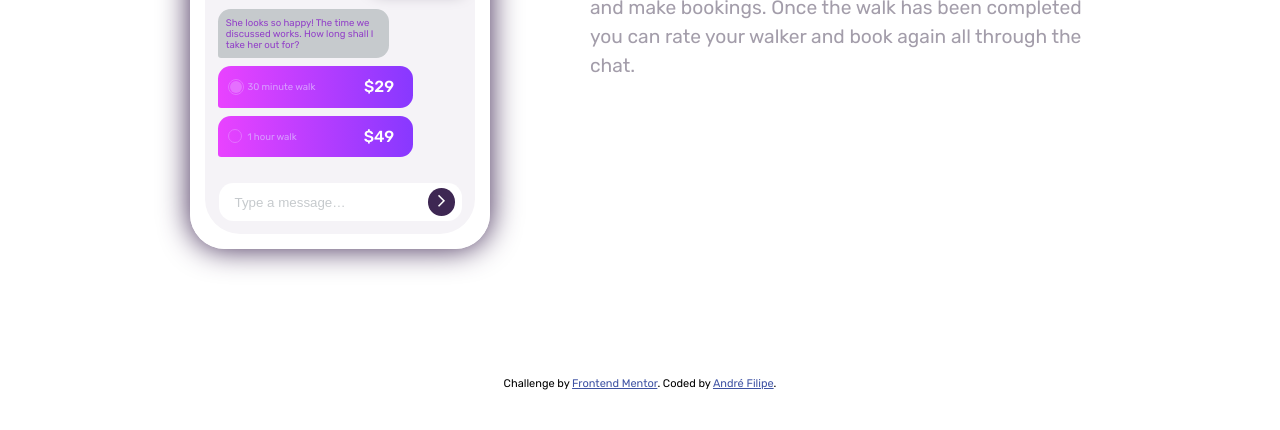
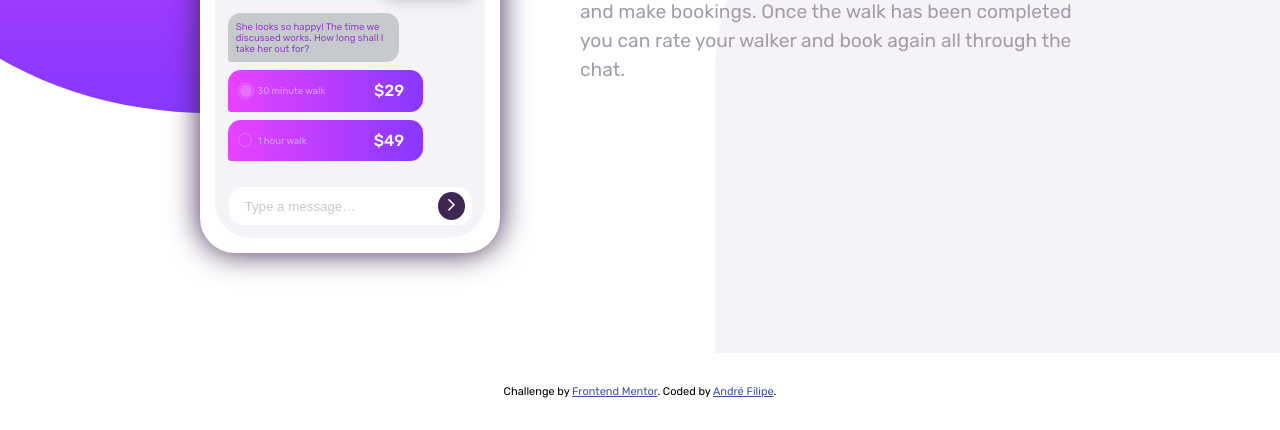
Before and after one commit to EuTechT/chat-app-css-illustration-master, a plain HTML site: page index.html in a window 1280 px wide. Shown: the part 447-877 px from the top of the page. Drawn offline with Linux system fonts and the light colour scheme.

Commit message:
Challenge concluded

```diff
--- a/index.html
+++ b/index.html
@@ -4,7 +4,7 @@
   <meta charset="UTF-8">
   <meta name="viewport" content="width=device-width, initial-scale=1.0"> <!-- displays site properly based on user's device -->
 
-  <link rel="icon" type="image/png" sizes="32x32" href="./images/favicon-32x32.png">
+  <link rel="icon" type="image/png" sizes="32x32" href="./src/images/favicon-32x32.png">
 
   <link rel="preconnect" href="https://fonts.googleapis.com">
   <link rel="preconnect" href="https://fonts.gstatic.com" crossorigin>
--- a/src/styles/styles.css
+++ b/src/styles/styles.css
@@ -31,23 +31,75 @@ html {
 
 .main {
     padding: 2rem;
+    position: relative;
+    overflow-x: hidden;
+}
+
+.main::before {
+    content: "";
+    width: 80%;
+    max-width: 710px;
+    height: 50%;
+    background-image: linear-gradient(to bottom, var(--gradient-1), var(--gradient-2));
+    position: absolute;
+    top: 0;
+    left: -145px;
+
+    z-index: -1;
+
+    border-radius: 0 0 50% 50%;
+}
+
+.main::after {
+    content: "";
+    width: 80%;
+    max-width: 710px;
+    height: 50%;
+    background-color: var(--secondary-2);
+    position: absolute;
+    right: -145px;
+    bottom: 0;
+
+    z-index: -1;
+
+    border-radius: 50% 50% 0 0;
 }
 
 .container {
     width: 100%;
-    max-width: 900px;
-    margin: 0 auto;
+    min-height: 100vh;
     display: flex;
     flex-direction: column;
     justify-content: center;
     align-items: center;
+
+    z-index: 2;
 }
 
 @media (min-width: 1025px) {
+    .main {
+        padding: 0 2rem;
+    }
     .container {
-        margin: 4rem auto;
         flex-direction: row;
-        justify-content: space-between;
+    }
+    .section-app {
+        margin-right: 5rem;
+    }
+}
+
+@media (min-width: 1224px) {
+    .main::before,
+    .main::after {
+        height: 70%;
+    }
+}
+
+@media (min-width: 2000px) {
+    .main::before,
+    .main::after {
+        width: 40%;
+        max-width: unset;
     }
 }
 
@@ -63,6 +115,7 @@ html {
     width: 300px;
     height: 600px;
     margin: 0 auto;
+    background-color: var(--secondary-1);
     box-shadow: 0px 0px 30px var(--secondary-3);
     border: solid 15px var(--secondary-1);
     border-radius: 2.2rem;
@@ -333,6 +386,10 @@ html {
     Section description
 */
 
+.section-description {
+    z-index: 2;
+}
+
 .description {
     max-width: 500px;
     margin: 3rem auto 0;
```
